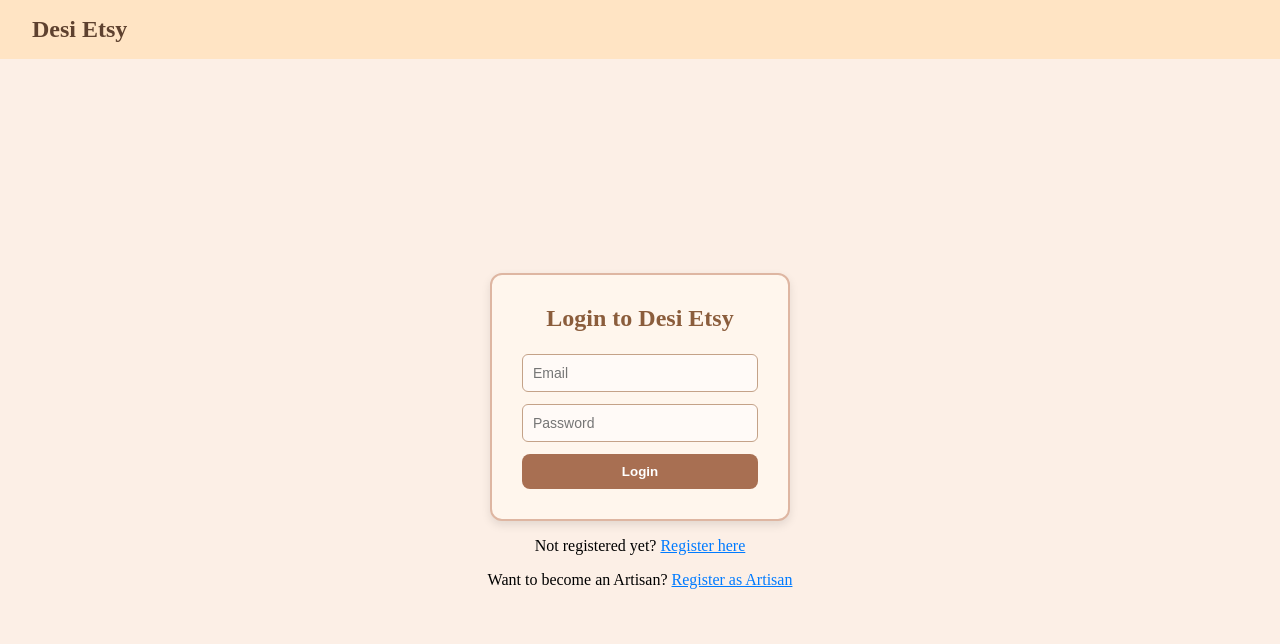
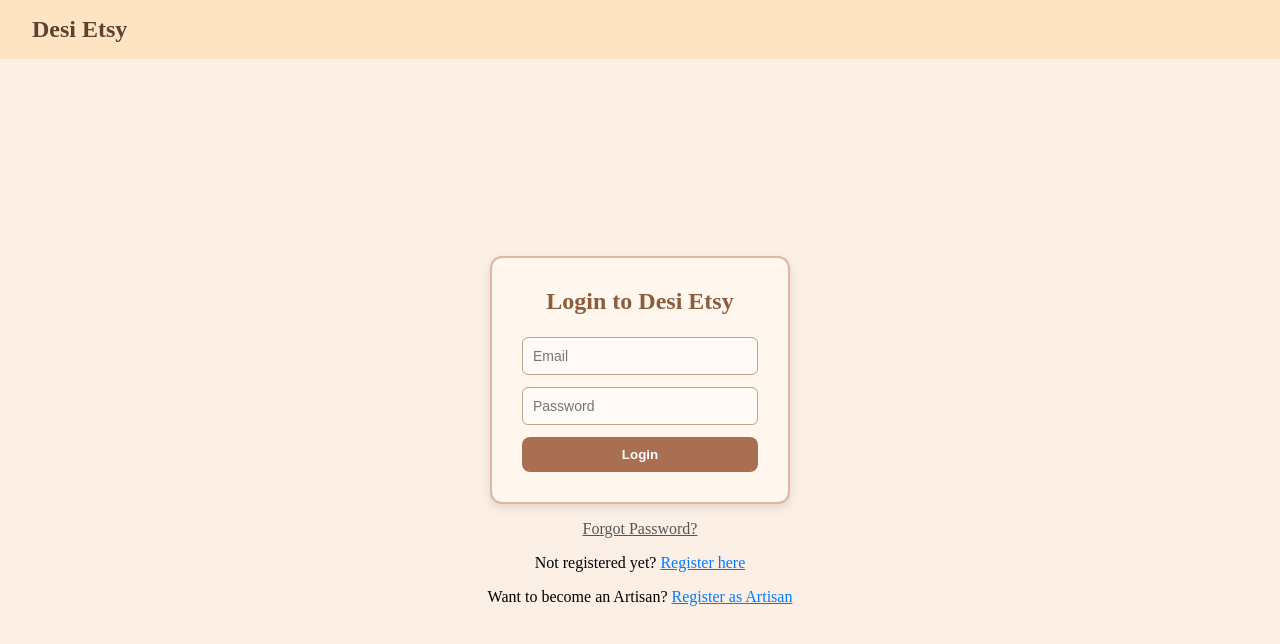
Before and after one commit to Amish-Soni/Desi-Etsy, a React (Vite) app in the folder frontend/: page / in a window 1280 px wide. Shown: the top 644 px of the page. Built offline with nearby package versions, Linux system fonts and the light colour scheme; no server answers.

Commit message:
Add files via upload

```diff
--- a/frontend/src/pages/Login.jsx
+++ b/frontend/src/pages/Login.jsx
@@ -41,6 +41,15 @@ const Login = () => {
       />
 
       <p style={{ marginTop: "1rem", textAlign: "center" }}>
+        <Link
+          to="/forgot-password"
+          style={{ color: "#555", textDecoration: "underline" }}
+        >
+          Forgot Password?
+        </Link>
+      </p>
+
+      <p style={{ marginTop: "1rem", textAlign: "center" }}>
         Not registered yet?{" "}
         <Link
           to="/register"
@@ -59,6 +68,8 @@ const Login = () => {
           Register as Artisan
         </Link>
       </p>
+
+
     </div>
   );
 };
```
